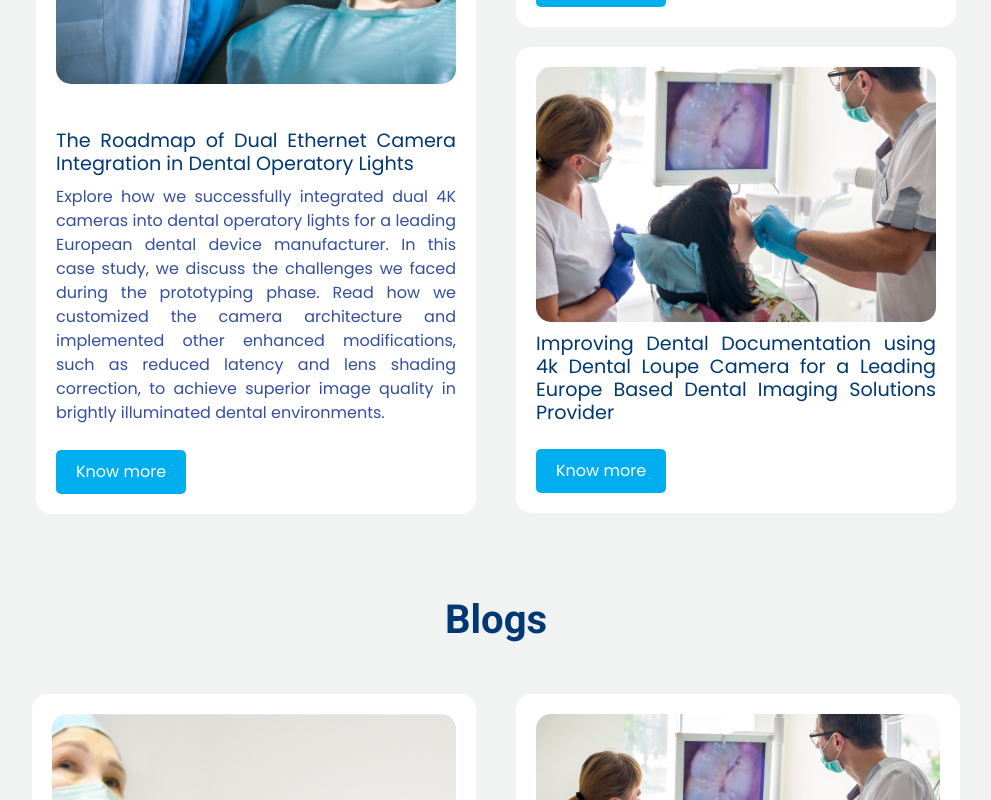
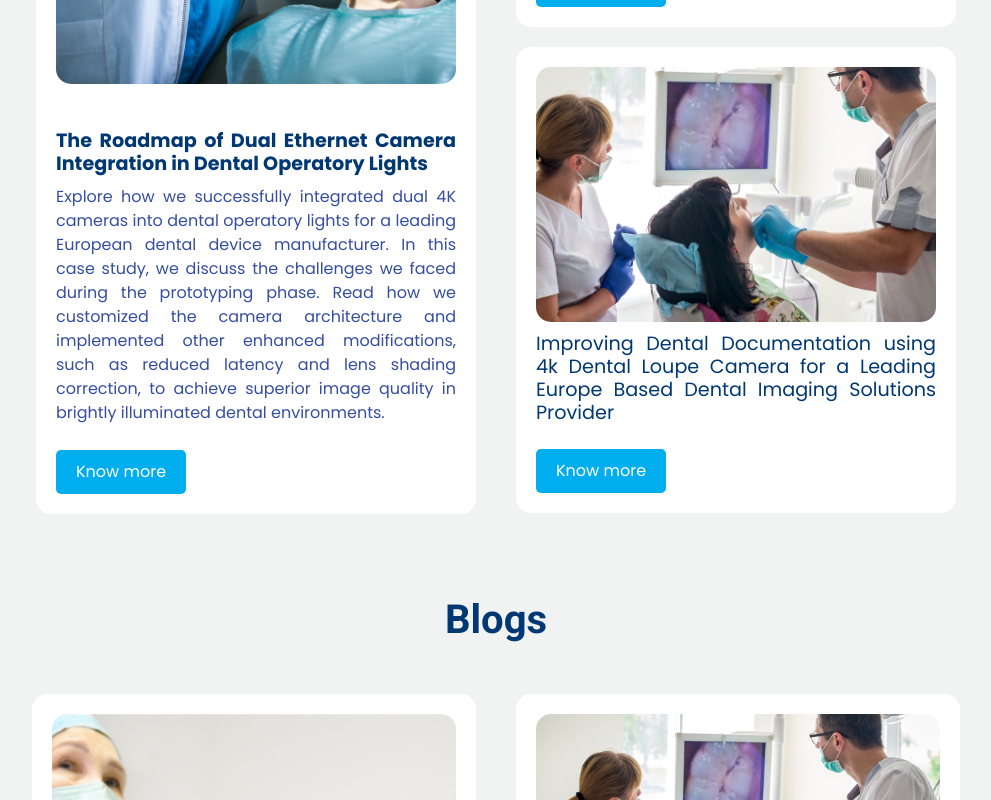
Before and after one commit to econwebsite/Dental-e-consystem, a React (Vite) app: page / in a window 1280 px wide. Shown: the part 2340-3140 px from the top of the page, without its empty margins (144-1135 px from the left). Built offline with nearby package versions, Linux system fonts and the light colour scheme; a web font is replaced by a local one.

Commit message:
Footerchangees

```diff
--- a/src/Components/Footer comp/Footerpage.css
+++ b/src/Components/Footer comp/Footerpage.css
@@ -1,6 +1,8 @@
 .footer-container {
   width: 100%;
   background-color: #d3d3d3;
+  overflow-x: hidden;
+  padding: 10px;
 }
 
 .footer-inner {
@@ -192,7 +194,7 @@
   }
 
   .footer-subscribe-input input {
-    margin-right: 10px; /* Space between input and button */
+    margin-right: 3px; /* Space between input and button */
   }
 
   .footer-social-icons {
@@ -204,6 +206,9 @@
   }
   .footer-column-subscribe {
     align-items: center; /* Center content horizontally */
+  }
+  .footer-container {
+    padding: 15px;
   }
 }
 
@@ -220,4 +225,5 @@
   .footer-column-subscribe {
     align-items: center; /* Center content horizontally */
   }
+
 }
--- a/src/Components/Home Comp/Casestudies comp/Casestudy.css
+++ b/src/Components/Home Comp/Casestudies comp/Casestudy.css
@@ -88,7 +88,15 @@
   justify-content: center;
 }
 
-.casestudy-box-content h4, .casestudy-box-content h6 {
+.casestudy-box-content h4{
+  margin: 0 0 10px 0;
+  font-family: "Poppins", sans-serif;
+  font-weight: 600;
+  color: #003873;
+  font-size: 1.2em; /* Adjusted font size */
+  text-align: justify; /* Justify text for desktop */
+}
+.casestudy-box-content h6 {
   margin: 0 0 10px 0;
   font-family: "Poppins", sans-serif;
   font-weight: 500;
```
